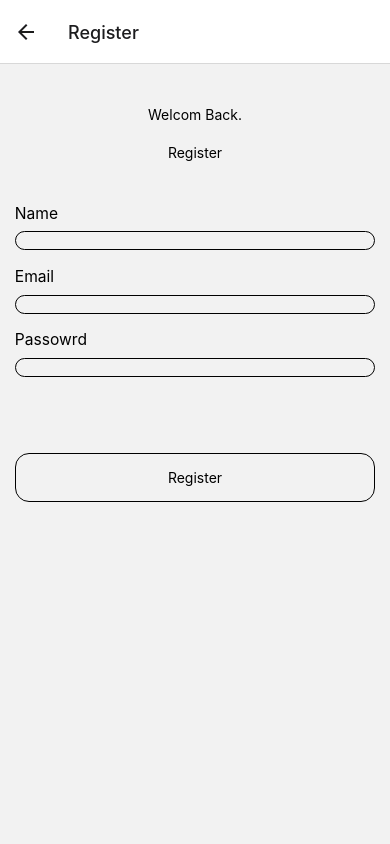
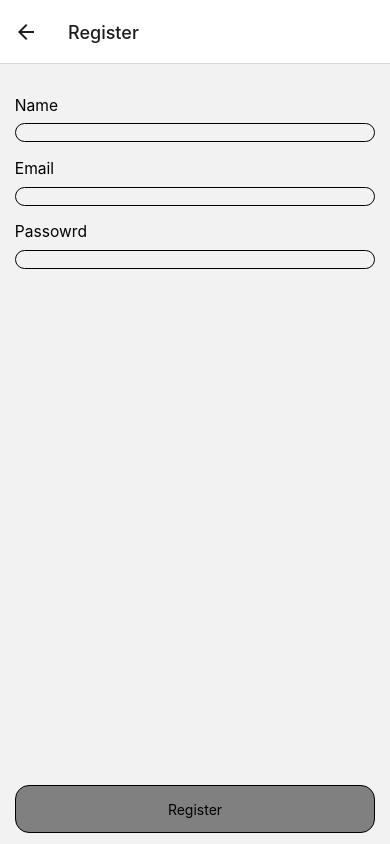
Before and after one commit to AlaaElden98/ZealTask, a React Native app: screen /Register in a window 390 px wide. Built offline with nearby package versions, Linux system fonts and the light colour scheme.

Commit message:
[UX] disable submit buttons on empty forms

```diff
--- a/src/components/LargeButton.tsx
+++ b/src/components/LargeButton.tsx
@@ -17,18 +17,21 @@ interface LargeButtonProps {
   loading?: boolean;
   extendedStyles?: StyleProp<ViewStyle>;
   labelStyle?: StyleProp<TextStyle>;
+  disabled?: boolean;
 }
 
 export const LargeButton: React.FC<LargeButtonProps> = ({
   label,
   onPress,
   loading,
+  disabled,
   labelStyle,
   extendedStyles,
 }) => {
+  const styles = getStyles(disabled);
   return (
     <TouchableOpacity
-      disabled={loading}
+      disabled={loading || disabled}
       onPress={onPress}
       activeOpacity={0.9}
       style={[styles.container, extendedStyles]}
@@ -42,13 +45,15 @@ export const LargeButton: React.FC<LargeButtonProps> = ({
   );
 };
 
-const styles = StyleSheet.create({
+const getStyles = (isDisabled: boolean | undefined) =>
+  StyleSheet.create({
     container: {
-    borderWidth: 1,
+      borderWidth: 0.5,
       borderRadius: 14,
       alignItems: 'center',
       justifyContent: 'center',
       padding: moderateScale(14),
+      backgroundColor: isDisabled ? 'gray' : 'transparent',
     },
     hitSlop: {
       top: 10,
--- a/src/screens/AddEditUserScreen.tsx
+++ b/src/screens/AddEditUserScreen.tsx
@@ -50,11 +50,6 @@ export const AddEditUserScreen = (props: AddEditUserScreenProps) => {
 
   const onPressSubmit = () => {
     if (isEditMode) {
-      if (
-        userNameInput.value === userData?.name &&
-        emailInput.value === userData?.email
-      )
-        return;
       updateUserMutation.mutate({
         name: userNameInput.value,
         email: emailInput.value,
@@ -103,6 +98,10 @@ export const AddEditUserScreen = (props: AddEditUserScreenProps) => {
     }
     return errorMessage;
   };
+
+  const getSubmitButtonState = () =>
+    (isEditMode && userData?.name === userNameInput.value) ||
+    (!isEditMode && (!emailInput.value || !userNameInput.value));
 
   const renderListHeader = () => (
     <View style={styles.Listheader}>
@@ -162,6 +161,7 @@ export const AddEditUserScreen = (props: AddEditUserScreenProps) => {
         onPress={onPressSubmit}
         loading={addNewUser.isPending || updateUserMutation.isPending}
         extendedStyles={styles.buttonContainer}
+        disabled={getSubmitButtonState()}
       />
     </View>
   );
--- a/src/screens/AddLocationScreen.tsx
+++ b/src/screens/AddLocationScreen.tsx
@@ -66,6 +66,7 @@ export const AddLocationScreen = (props: AddLocationScreenProps) => {
           label="Submit"
           onPress={onPressSubmit}
           loading={addNewLocation.isPending}
+          disabled={!longitudeInput.value || !latitudeInput.value}
         />
       </View>
     </View>
--- a/src/screens/LoginScreen.tsx
+++ b/src/screens/LoginScreen.tsx
@@ -1,7 +1,13 @@
 import React, {useState} from 'react';
+import {
+  View,
+  Text,
+  StyleSheet,
+  ScrollView,
+  TouchableOpacity,
+} from 'react-native';
 import axios, {AxiosError} from 'axios';
 import {useMutation} from '@tanstack/react-query';
-import {View, Text, StyleSheet, TouchableOpacity} from 'react-native';
 
 import {logUser} from '../api/authApis';
 import {useInput} from '../hooks/useInput';
@@ -37,23 +43,11 @@ export const LoginScreen = (props: LoginScreenProps) => {
     mailInput.onChangeText(text);
   };
 
-  const onPressSubmit = async () => {
-    let errorMsg = '';
-    if (mailInput.value.length === 0) {
-      errorMsg += 'Email is required - ';
-    }
-    // Server require 8 characters on registeration, UX wise it's better to check here if password meets the requirements
-    // but what if an old user registerd with password <8 charachters before the requirements applied ? what if the requirements change on server ?
-    if (passwordInput.value.length === 0) {
-      errorMsg += 'Password is required';
-    }
-
-    if (!errorMessage) {
-      logUserMutation.mutate({
-        email: mailInput.value,
-        password: passwordInput.value,
-      });
-    } else setErrorMessage(errorMsg);
+  const onPressSubmit = () => {
+    logUserMutation.mutate({
+      email: mailInput.value,
+      password: passwordInput.value,
+    });
   };
 
   const handleSuccessLogIn = (token: string | null) => {
@@ -80,11 +74,9 @@ export const LoginScreen = (props: LoginScreenProps) => {
   };
 
   return (
-    <View>
+    <ScrollView>
       <View style={styles.topTextContainer}>
-        <Text>Welcom Back.</Text>
-        <Spacer padding={10} />
-        <Text>Login</Text>
+        <Text style={styles.welcomeText}>Welcom Back</Text>
       </View>
       <View style={{paddingHorizontal: moderateScale(14)}}>
         <LabeledInput
@@ -105,9 +97,10 @@ export const LoginScreen = (props: LoginScreenProps) => {
         <Text style={styles.errorText}>{errorMessage}</Text>
         <Spacer padding={36} />
         <LargeButton
-          label="Submit"
+          label="Login"
           onPress={onPressSubmit}
           loading={logUserMutation.isPending}
+          disabled={!mailInput.value || !passwordInput.value}
         />
         <Spacer padding={10} />
         <TouchableOpacity
@@ -117,12 +110,13 @@ export const LoginScreen = (props: LoginScreenProps) => {
           <Text>Register</Text>
         </TouchableOpacity>
       </View>
-    </View>
+    </ScrollView>
   );
 };
 
 const styles = StyleSheet.create({
   topTextContainer: {alignItems: 'center', paddingVertical: moderateScale(40)},
   errorText: {color: 'red', fontSize: scale(12), fontWeight: 'bold'},
-  registerButton: {alignSelf: 'flex-end'},
+  registerButton: {alignSelf: 'flex-end', marginBottom: moderateScale(10)},
+  welcomeText: {fontSize: scale(16), fontWeight: 'bold'},
 });
--- a/src/screens/RegisterScreen.tsx
+++ b/src/screens/RegisterScreen.tsx
@@ -1,7 +1,7 @@
 import React, {useState} from 'react';
 import axios, {AxiosError} from 'axios';
 import {useMutation} from '@tanstack/react-query';
-import {View, Text, StyleSheet} from 'react-native';
+import {View, Text, StyleSheet, ScrollView} from 'react-native';
 
 import {useInput} from '../hooks/useInput';
 import {registerUser} from '../api/authApis';
@@ -75,13 +75,8 @@ export const RegisterScreen = (props: RegisterScreenProps) => {
   };
 
   return (
-    <View>
-      <View style={styles.topTextContainer}>
-        <Text>Welcom Back.</Text>
-        <Spacer padding={10} />
-        <Text>Register</Text>
-      </View>
-      <View style={{paddingHorizontal: moderateScale(14)}}>
+    <ScrollView contentContainerStyle={{flex: 1}}>
+      <View style={styles.inputs}>
         <LabeledInput
           label="Name"
           value={nameInput.value}
@@ -104,21 +99,34 @@ export const RegisterScreen = (props: RegisterScreenProps) => {
           onChangeText={onPasswordChange}
         />
         <Text style={styles.errorText}>{errorMessage}</Text>
-        <Spacer padding={36} />
+      </View>
+      <View style={styles.buttonContainer}>
         <LargeButton
           label="Register"
           onPress={onPressSubmit}
           loading={registerUserMutation.isPending}
+          disabled={
+            !nameInput.value || !mailInput.value || !passwordInput.value
+          }
         />
         {registerUserMutation.isPending ? (
           <Text>*You will be directed to Login in few seconds</Text>
         ) : null}
       </View>
-    </View>
+    </ScrollView>
   );
 };
 
 const styles = StyleSheet.create({
-  topTextContainer: {alignItems: 'center', paddingVertical: moderateScale(40)},
+  buttonContainer: {
+    flex: 1,
+    justifyContent: 'flex-end',
+    marginBottom: moderateScale(10),
+    paddingHorizontal: moderateScale(14),
+  },
+  inputs: {
+    paddingTop: moderateScale(30),
+    paddingHorizontal: moderateScale(14),
+  },
   errorText: {color: 'red', fontSize: scale(12), fontWeight: 'bold'},
 });
```
Lines whose indentation alone changed are shown as unchanged.
